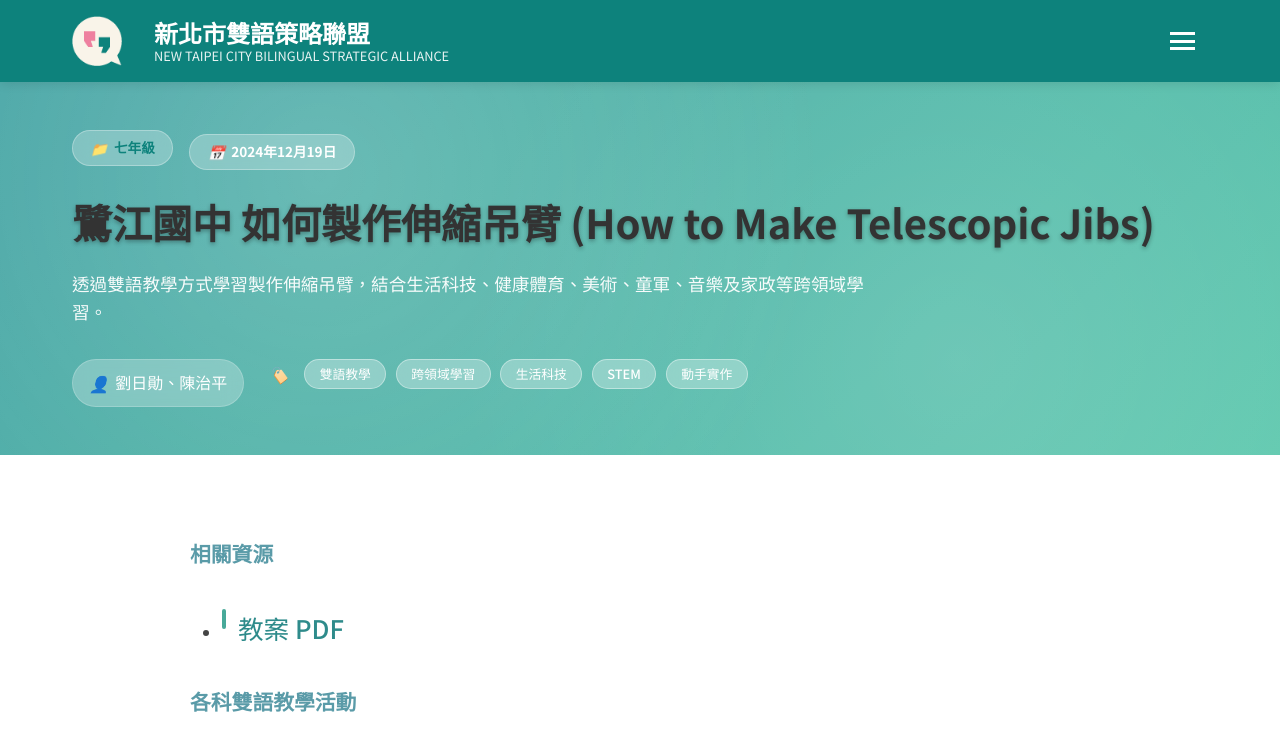
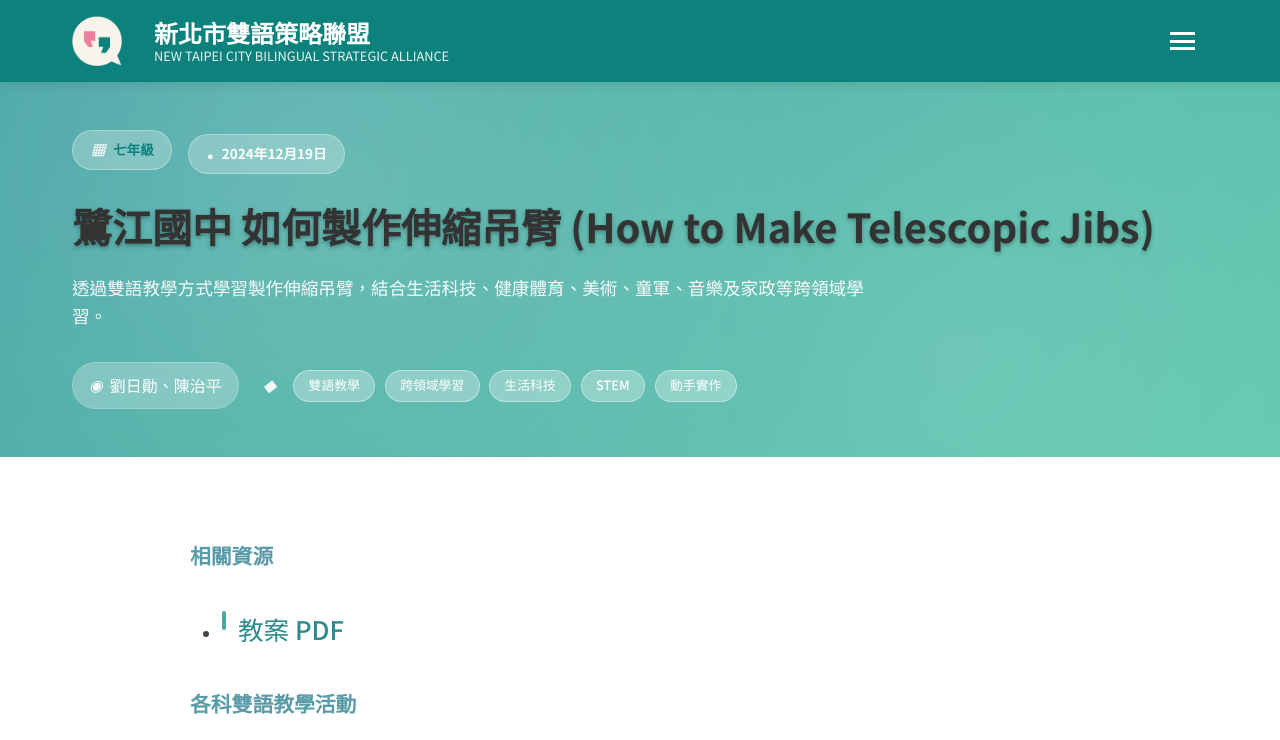
Before and after one commit to ntpc-bsa/ntpc-bsa.github.io, a Jekyll site: the page built from _lessons/sample-lesson-example.md, in a window 1280 px wide and 1400 px high. Shown: the top 740 px of the window. Built offline with Jekyll 4.4.1, drawn with Linux system fonts in a browser that asks for light colours; some web fonts are replaced.

Commit message:
Fix lesson page alignment issues and redesign CSS icons
- Fix PDF horizontal line alignment with gradient style
- Fix TAG vertical alignment to match author info
- Fix grade and date alignment with consistent height
- Redesign CSS icons with clean geometric symbols
- Improve responsive design for mobile alignment

```diff
--- a/assets/css/style.css
+++ b/assets/css/style.css
@@ -1636,48 +1636,64 @@ body {
 
 /* CSS Icons using pseudo-elements */
 .icon-folder::before {
-    content: "📁";
-    margin-right: 0.4rem;
+    content: "▦";
+    margin-right: 0.5rem;
     display: inline-block;
     vertical-align: middle;
+    font-weight: bold;
+    color: rgba(255, 255, 255, 0.9);
+    font-size: 0.9rem;
 }
 .icon-calendar::before {
-    content: "📅";
-    margin-right: 0.4rem;
+    content: "●";
+    margin-right: 0.5rem;
     display: inline-block;
     vertical-align: middle;
+    font-weight: bold;
+    color: rgba(255, 255, 255, 0.9);
+    font-size: 0.7rem;
 }
 .icon-user::before {
-    content: "👤";
-    margin-right: 0.4rem;
+    content: "◉";
+    margin-right: 0.5rem;
     display: inline-block;
     vertical-align: middle;
+    font-weight: bold;
+    color: rgba(255, 255, 255, 0.9);
+    font-size: 0.8rem;
 }
 .icon-tag::before {
-    content: "🏷️";
-    margin-right: 0.4rem;
+    content: "◆";
+    margin-right: 0.5rem;
     display: inline-block;
     vertical-align: middle;
+    font-weight: bold;
+    color: rgba(255, 255, 255, 0.9);
+    font-size: 0.8rem;
 }
 .icon-arrow-left::before {
-    content: "←";
-    margin-right: 0.4rem;
+    content: "‹";
+    margin-right: 0.5rem;
     display: inline-block;
     vertical-align: middle;
-    font-size: 1.1rem;
+    font-weight: bold;
+    font-size: 1.3rem;
 }
 .icon-arrow-right::before {
-    content: "→";
-    margin-left: 0.4rem;
+    content: "›";
+    margin-left: 0.5rem;
     display: inline-block;
     vertical-align: middle;
-    font-size: 1.1rem;
+    font-weight: bold;
+    font-size: 1.3rem;
 }
 .icon-list::before {
-    content: "📋";
-    margin-right: 0.4rem;
+    content: "≡";
+    margin-right: 0.5rem;
     display: inline-block;
     vertical-align: middle;
+    font-weight: bold;
+    font-size: 1rem;
 }
 
 /* Lesson Header */
@@ -1720,6 +1736,7 @@ body {
 .lesson-date {
     display: flex;
     align-items: center;
+    justify-content: center;
     background: rgba(255, 255, 255, 0.25);
     padding: 0.6rem 1.1rem;
     border-radius: 22px;
@@ -1728,6 +1745,8 @@ body {
     backdrop-filter: blur(10px);
     border: 1px solid rgba(255, 255, 255, 0.3);
     line-height: 1;
+    height: 40px;
+    min-width: fit-content;
 }
 
 .lesson-title {
@@ -1751,7 +1770,7 @@ body {
     gap: 1.5rem;
     margin-top: 2rem;
     flex-wrap: wrap;
-    align-items: flex-start;
+    align-items: center;
 }
 
 .lesson-author {
@@ -1763,30 +1782,35 @@ body {
     font-weight: 500;
     backdrop-filter: blur(10px);
     border: 1px solid rgba(255, 255, 255, 0.2);
+    height: fit-content;
 }
 
 .lesson-tags {
     display: flex;
-    align-items: flex-start;
+    align-items: center;
     gap: 0.6rem;
     flex-wrap: wrap;
 }
 
 .lesson-tags .icon-tag {
-    margin-top: 0.1rem;
     flex-shrink: 0;
+    align-self: center;
 }
 
 .tag-item {
     background: rgba(255, 255, 255, 0.3);
-    padding: 0.5rem 0.9rem;
+    padding: 0.6rem 0.9rem;
     border-radius: 20px;
     font-size: 0.8rem;
     font-weight: 500;
     border: 1px solid rgba(255, 255, 255, 0.4);
     backdrop-filter: blur(10px);
-    display: inline-block;
+    display: inline-flex;
+    align-items: center;
+    justify-content: center;
     line-height: 1;
+    height: 32px;
+    min-width: fit-content;
 }
 
 /* Lesson Content */
@@ -1866,6 +1890,14 @@ body {
     border-bottom-color: #48a999;
 }
 
+.content-wrapper hr {
+    border: none;
+    height: 2px;
+    background: linear-gradient(to right, #48a999, transparent);
+    margin: 2rem 0;
+    border-radius: 1px;
+}
+
 .content-wrapper img {
     max-width: 100%;
     height: auto;
@@ -1965,12 +1997,20 @@ body {
     }
 
     .lesson-meta {
-        gap: 1rem;
+        gap: 0.8rem;
+        justify-content: center;
     }
 
     .lesson-details {
         gap: 1rem;
         margin-top: 1.5rem;
+        justify-content: center;
+        flex-direction: column;
+        align-items: center;
+    }
+
+    .lesson-tags {
+        justify-content: center;
     }
 
     .content-wrapper h1 {
```
